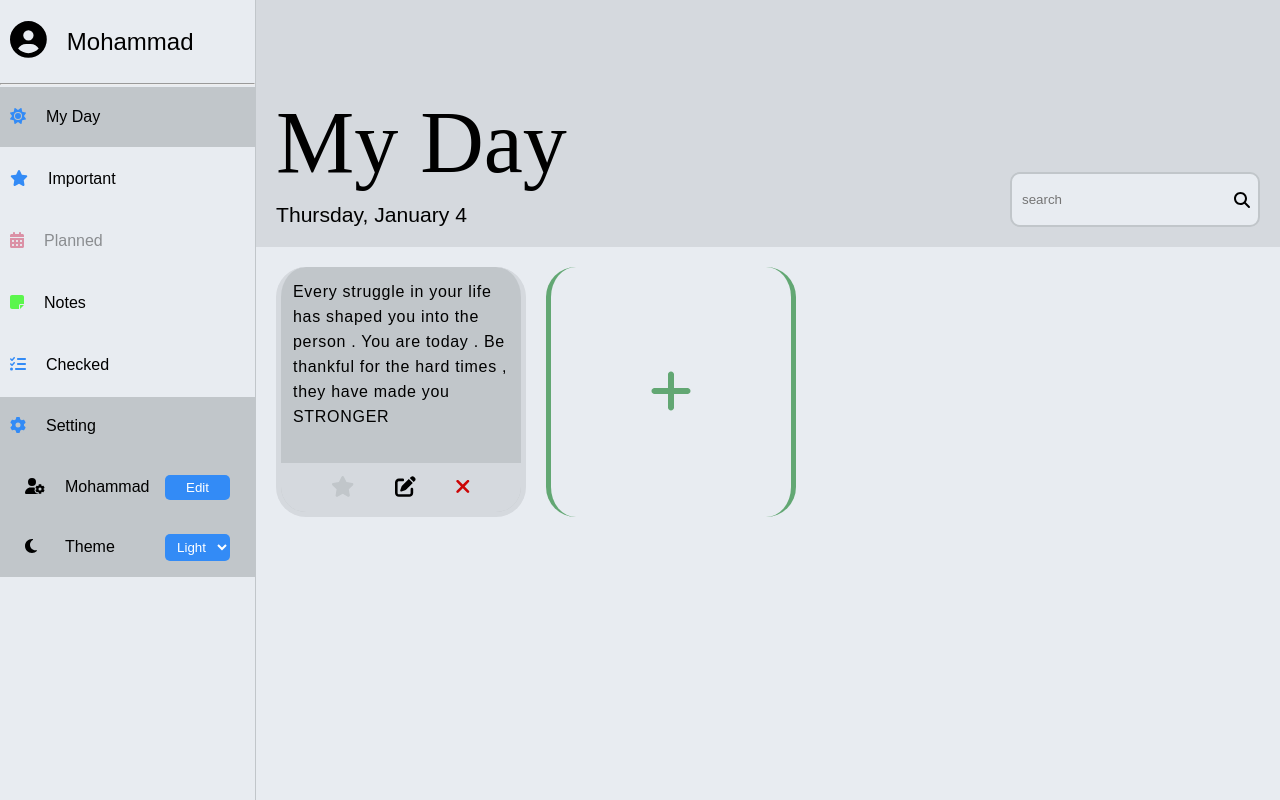
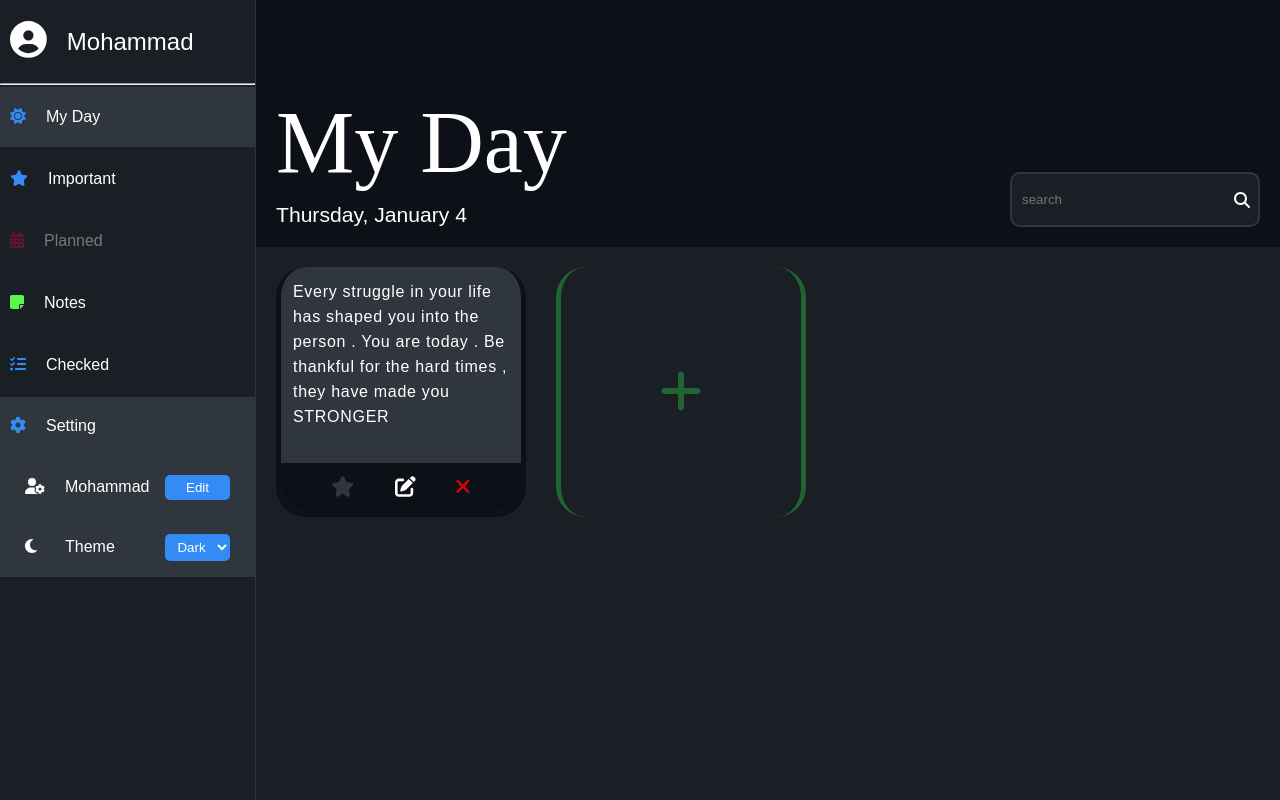
Before and after one commit to MohammadNourizadeh/taskManager2, a React (Vite) app: page /admin/notes in a window 1280 px wide. Both pictures are taken after a click on the item "Setting". Built offline with nearby package versions, Linux system fonts and the light colour scheme; data requests are answered from the project's data file.

Commit message:
note boxs gap increased

```diff
--- a/db.json
+++ b/db.json
@@ -1,7 +1,7 @@
 {
   "setting": {
     "username": "Mohammad",
-    "theme": "light"
+    "theme": "dark"
   },
   "tasks": [
     {
--- a/src/pages/notesPage/NotesPage.module.scss
+++ b/src/pages/notesPage/NotesPage.module.scss
@@ -2,7 +2,6 @@
   display: flex;
   flex-wrap: wrap;
   align-items: center;
-  gap: 20px;
+  gap: 30px;
   padding: 20px;
-  justify-content: flex-start;
 }
```
